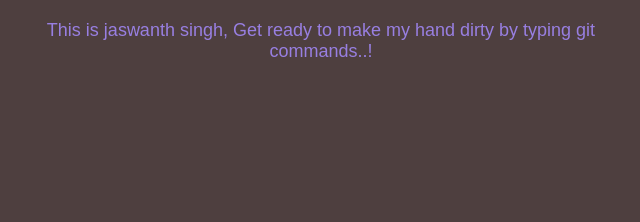
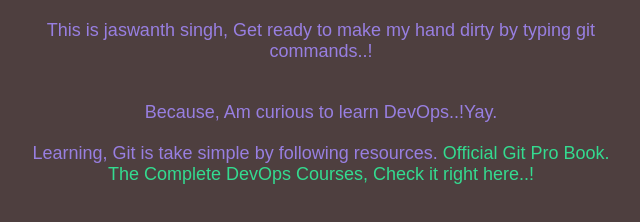
Before and after one commit to jaswanthsinghrasaputra/git-practice, a plain HTML site: page index.html in a window 1280 px wide. Shown: the part 244-466 px from the top of the page, without its empty margins (319-959 px from the left). Drawn offline with Linux system fonts and the light colour scheme.

Commit message:
Added resources links and styles to them

```diff
--- a/index.html
+++ b/index.html
@@ -4,15 +4,24 @@
     <meta charset="UTF-8" />
     <meta name="viewport" content="width=device-width, initial-scale=1.0" />
     <title>Git Practice</title>
-    <link rel="stylesheet" href="styles.css">
+    <link rel="stylesheet" href="styles.css" />
   </head>
   <body>
-    <img id="image" src="image.png" alt="Image">
+    <img id="image" src="image.png" alt="Image" />
     <h1>Introduction, who am i ?, actually!</h1>
     <p>
       This is jaswanth singh, Get ready to make my hand dirty by typing git
       commands..!
     </p>
-
+    <main>
+      <p>Because, Am curious to learn DevOps..!Yay.</p>
+      <p>
+        Learning, Git is take simple by following resources.
+        <a href="https://git-scm.com/book/en/v2">Official Git Pro Book.</a>
+        <a href="https://www.geeksforgeeks.org/best-devops-tools/"
+          >The Complete DevOps Courses, Check it right here..!</a
+        >
+      </p>
+    </main>
   </body>
 </html>
--- a/styles.css
+++ b/styles.css
@@ -26,3 +26,14 @@
   margin: 20px auto;
   max-width: 600px;
 }
+
+/* Styles for links */
+a {
+  color: #34db90;
+  text-decoration: none;
+  transition: color 0.3s ease;
+}
+
+a:hover {
+  color: #e10a0a;
+}
```
